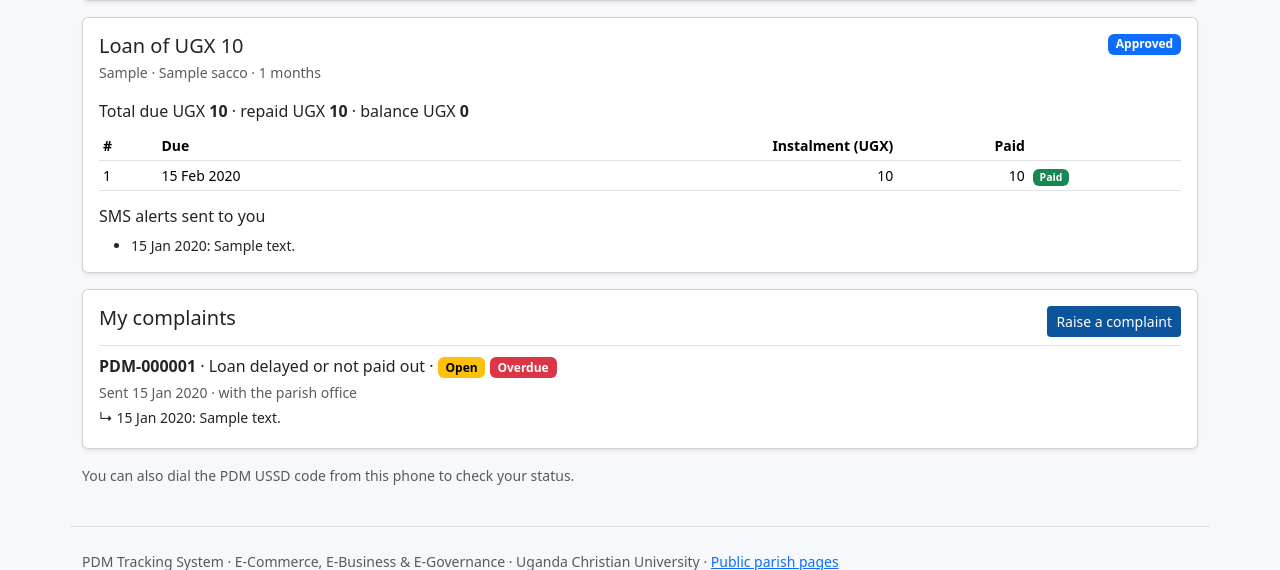
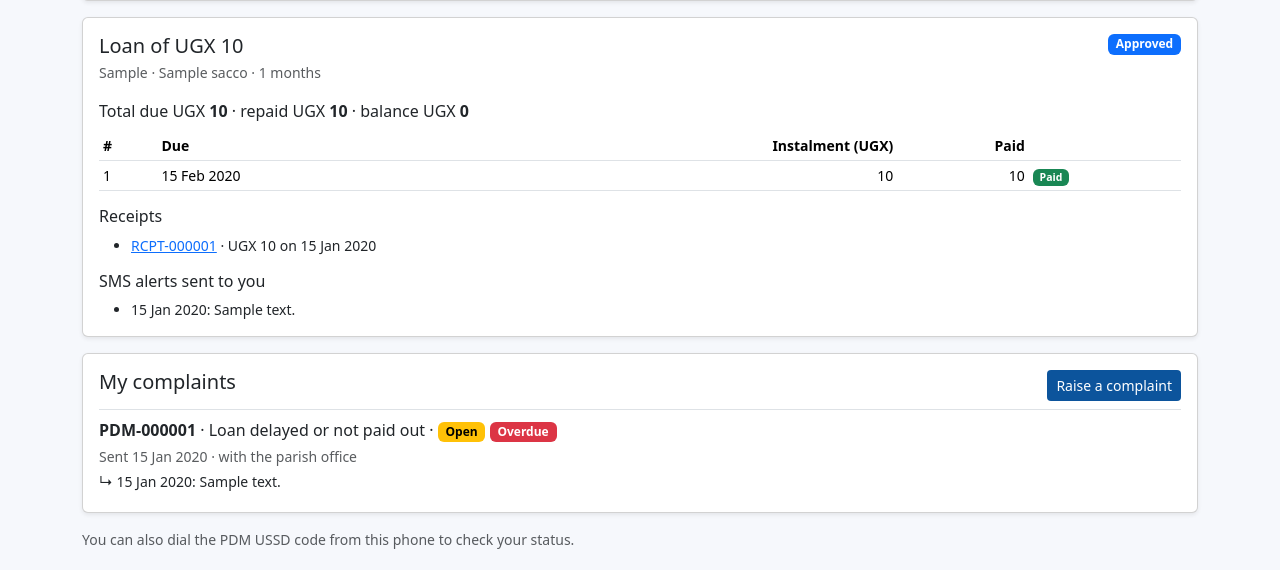
Before and after one commit to balirwaalvin/pdm-tracking-system, a Django app: page /my-household/ in a window 1280 px wide; the page is wider, and only the part inside the window is pictured. Shown: the part 463-1033 px from the top of that part. Run offline with Django 5.2, Linux system fonts and the light colour scheme; a user stored in the database is signed in; tables that the repository leaves empty hold one stand-in row (values such as "Sample post").

Commit message:
Link receipts from the loan page and My household, and text the number
Co-Authored-By: Claude Opus 5.5 <noreply@anthropic.com>
Claude-Session: https://claude.ai/code/session_018J6WgZM9j3qcdPcUXTwiVD

```diff
--- a/dashboards/templates/dashboards/my_household.html
+++ b/dashboards/templates/dashboards/my_household.html
@@ -37,6 +37,10 @@
       {% endfor %}</tbody>
     </table></div>
   {% endif %}
+  {% with repayments=loan.repayments.all %}{% if repayments %}
+    <h3 class="h6 mt-3">Receipts</h3>
+    <ul class="small mb-0">{% for r in repayments %}<li><a href="{% url 'loans:repayment_receipt' r.pk %}">{{ r.receipt_number }}</a> · UGX {{ r.amount|intcomma }} on {{ r.paid_on|date:"j M Y" }}</li>{% endfor %}</ul>
+  {% endif %}{% endwith %}
   {% if item.sms %}
     <h3 class="h6 mt-3">SMS alerts sent to you</h3>
     <ul class="small mb-0">{% for sms in item.sms %}<li>{{ sms.created_at|date:"j M Y" }}: {{ sms.message }}</li>{% endfor %}</ul>
--- a/loans/notifications.py
+++ b/loans/notifications.py
@@ -51,5 +51,7 @@ def notify_repayment(repayment):
     else:
         tail = f"Balance UGX {loan.balance:,}."
     _send_after_commit(
-        loan, f"PDM: {loan.sacco.name} received UGX {repayment.amount:,} on {repayment.paid_on:%d %b %Y}. {tail}"
+        loan,
+        f"PDM: {loan.sacco.name} received UGX {repayment.amount:,} on {repayment.paid_on:%d %b %Y}, "
+        f"receipt {repayment.receipt_number}. {tail}",
     )
--- a/loans/templates/loans/loanapplication_detail.html
+++ b/loans/templates/loans/loanapplication_detail.html
@@ -88,7 +88,7 @@
       <h2 class="h6 text-uppercase text-muted">Repayments</h2>
       <ul class="list-unstyled small mb-0">
         {% for repayment in repayments %}
-          <li class="mb-1">{{ repayment.paid_on|date:"j M Y" }} · UGX <strong>{{ repayment.amount|intcomma }}</strong> by {{ repayment.get_method_display|lower }} · ref. {{ repayment.reference }} · recorded by {{ repayment.recorded_by }}</li>
+          <li class="mb-1">{{ repayment.paid_on|date:"j M Y" }} · UGX <strong>{{ repayment.amount|intcomma }}</strong> by {{ repayment.get_method_display|lower }} · ref. {{ repayment.reference }} · recorded by {{ repayment.recorded_by|default:"-" }} · <a href="{% url 'loans:repayment_receipt' repayment.pk %}">{{ repayment.receipt_number }}</a></li>
         {% empty %}<li class="text-muted">No repayments yet.</li>{% endfor %}
       </ul>
     </div></div>
```
